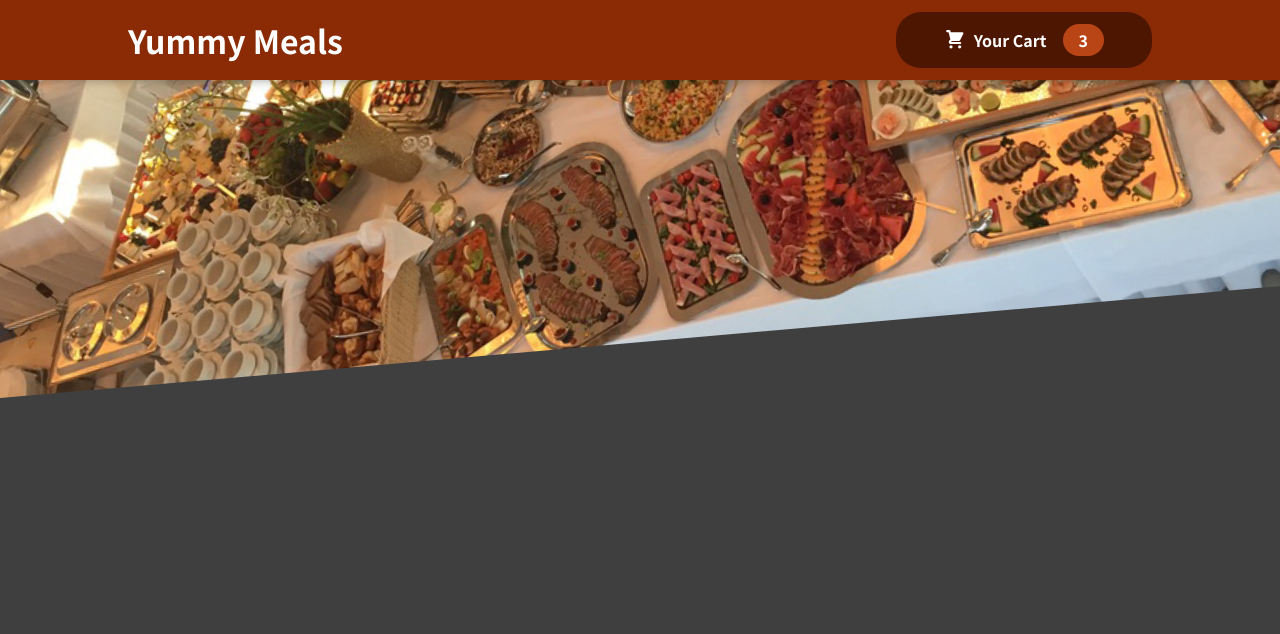
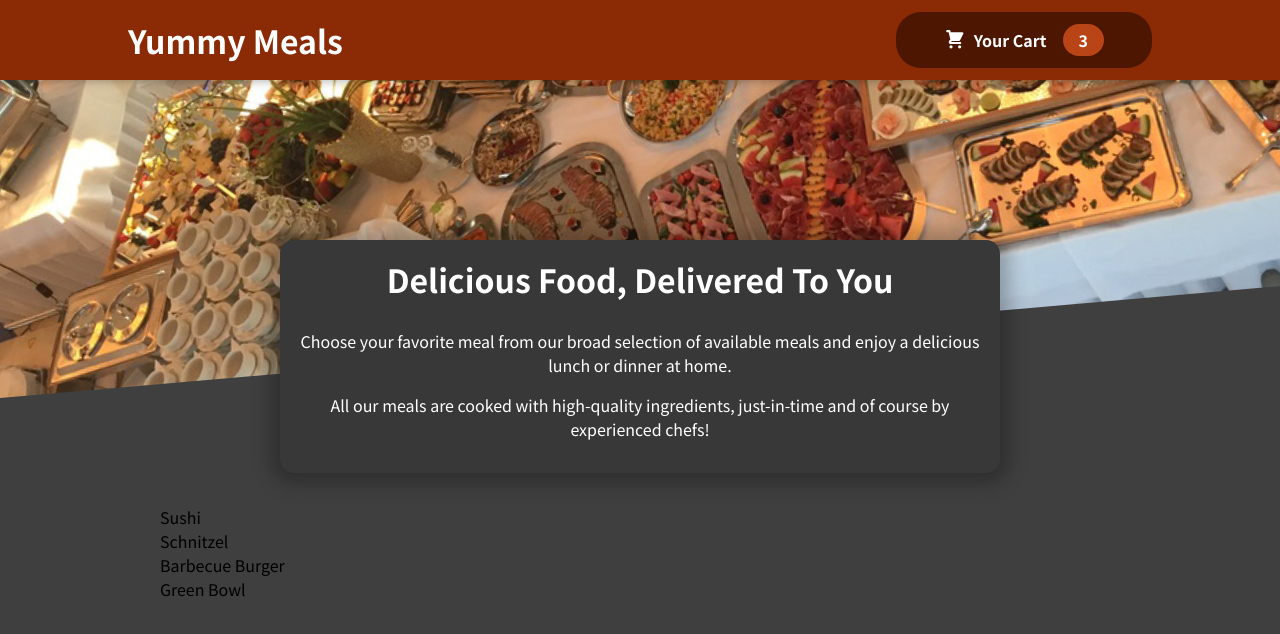
Before and after one commit to katherine-kania/ordering_app, a React (Create React App) app: page / in a window 1280 px wide. Shown: the top 634 px of the page. Built offline with nearby package versions, Linux system fonts and the light colour scheme.

Commit message:
meals components

```diff
--- a/src/App.js
+++ b/src/App.js
@@ -1,10 +1,14 @@
 import React, { Fragment } from 'react';
 import Header from './components/Layout/Header'
+import Meals from './components/Meals/Meals'
 
 function App() {
   return (
     <Fragment>
       <Header />
+      <main>
+        <Meals />
+      </main>
     </Fragment>
   );
 }
--- a/src/components/Meals/AvailableMeals.js
+++ b/src/components/Meals/AvailableMeals.js
@@ -0,0 +1,43 @@
+import classes from './AvailableMeals.module.css'
+
+const DUMMY_MEALS = [
+    {
+      id: 'm1',
+      name: 'Sushi',
+      description: 'Finest fish and veggies',
+      price: 22.99,
+    },
+    {
+      id: 'm2',
+      name: 'Schnitzel',
+      description: 'A german specialty!',
+      price: 16.5,
+    },
+    {
+      id: 'm3',
+      name: 'Barbecue Burger',
+      description: 'American, raw, meaty',
+      price: 12.99,
+    },
+    {
+      id: 'm4',
+      name: 'Green Bowl',
+      description: 'Healthy...and green...',
+      price: 18.99,
+    },
+  ];
+
+
+const AvailableMeals = () => {
+    const mealsList = DUMMY_MEALS.map(meal => <li>{meal.name}</li>)
+
+    return (
+        <section className={classes.meals}>
+            <ul>
+                {mealsList}
+            </ul>
+        </section>
+    )
+}
+
+export default AvailableMeals
--- /dev/null
+++ b/src/components/Meals/AvailableMeals.module.css
@@ -0,0 +1,24 @@
+.meals {
+    max-width: 60rem;
+    width: 90%;
+    margin: 2rem auto;
+    animation: meals-appear 1s ease-out forwards;
+  }
+
+  .meals ul {
+    list-style: none;
+    margin: 0;
+    padding: 0;
+  }
+
+  @keyframes meals-appear {
+    from {
+      opacity: 0;
+      transform: translateY(3rem);
+    }
+
+    to {
+      opacity: 1;
+      transform: translateY(0);
+    }
+  }
--- a/src/components/Meals/Meals.js
+++ b/src/components/Meals/Meals.js
@@ -0,0 +1,14 @@
+import { Fragment } from "react"
+import AvailableMeals from "./AvailableMeals"
+import MealsSummary from "./MealsSummary"
+
+const Meals = () => {
+    return (
+        <Fragment>
+            <MealsSummary />
+            <AvailableMeals />
+        </Fragment>
+    )
+}
+
+export default Meals
--- a/src/components/Meals/MealsSummary.js
+++ b/src/components/Meals/MealsSummary.js
@@ -1,3 +1,5 @@
+import classes from './MealsSummary.module.css'
+
 const MealsSummary = () => {
   return (
     <section className={classes.summary}>
```
Also changed, not shown: 1 other file (tests, documents, lock files or other folders).
